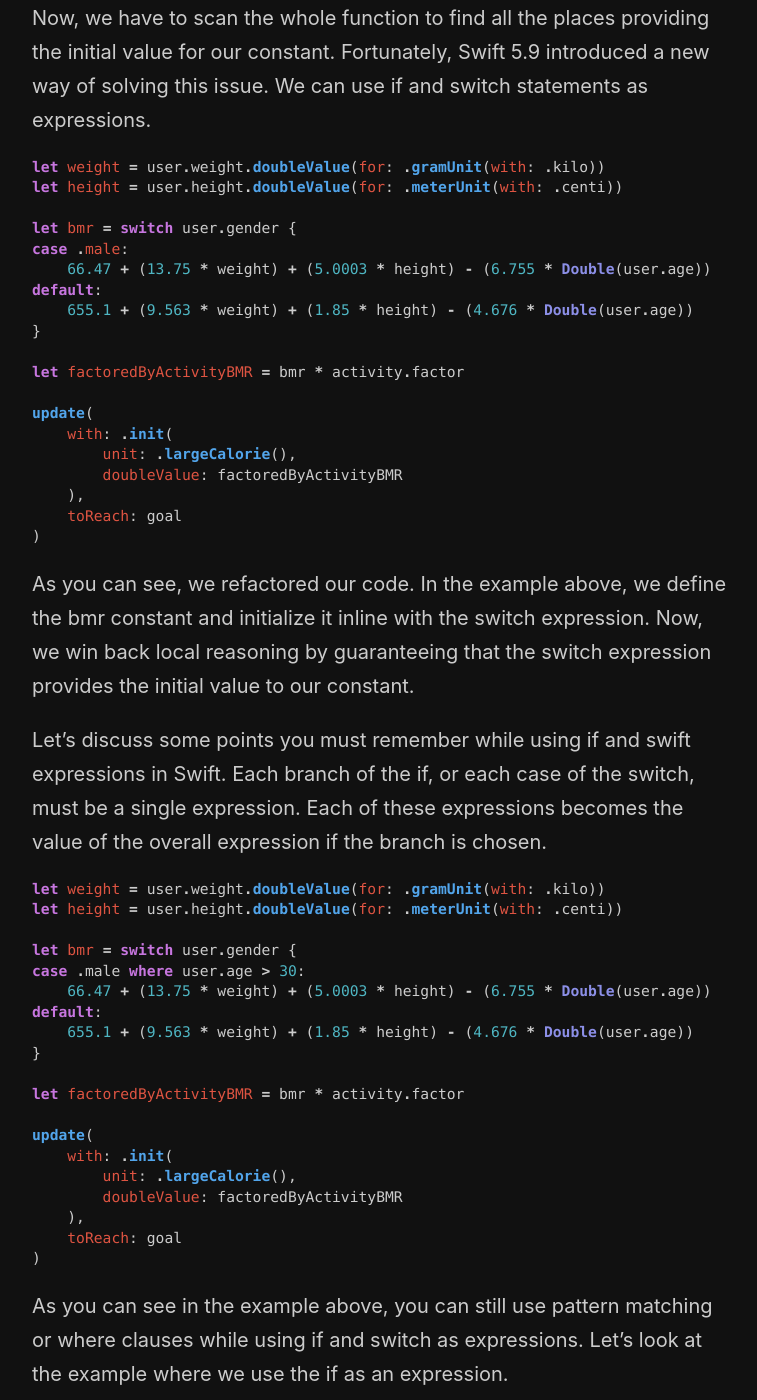
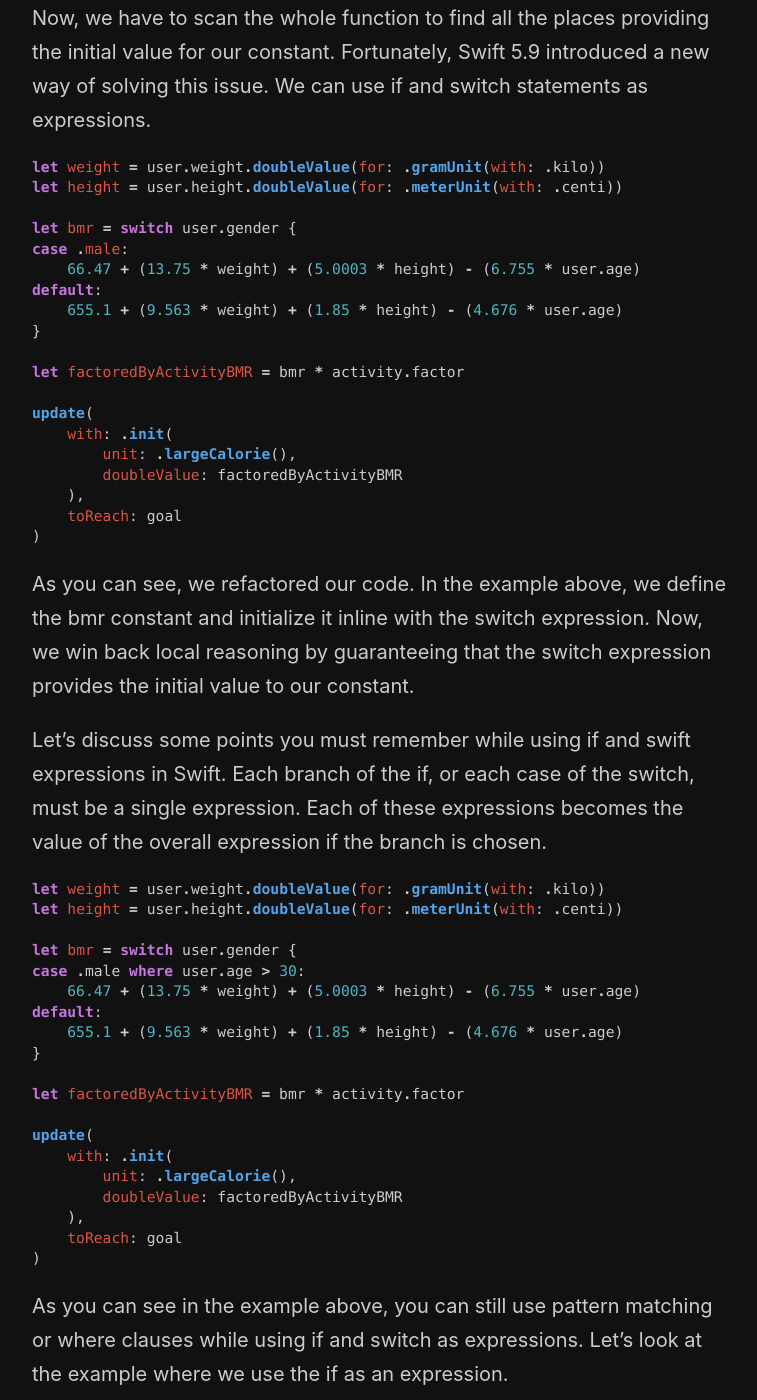
Before and after one commit to mecid/mecid.github.io, a Jekyll site: the page built from _posts/2024-05-28-if-and-switch-expressions-in-swift.md, in a window 1280 px wide and 1400 px high, scrolled down 1316 px. Shown: the whole window, without its empty margins (258-1015 px from the left). Built offline with Jekyll 4.4.1, drawn with Linux system fonts in a browser that asks for light colours.

Commit message:
switch expression code examples improved

```diff
--- a/_posts/2024-05-28-if-and-switch-expressions-in-swift.md
+++ b/_posts/2024-05-28-if-and-switch-expressions-in-swift.md
@@ -15,9 +15,9 @@ let bmr: Double
 
 switch user.gender {
 case .male:
-    bmr = 66.47 + (13.75 * weight) + (5.0003 * height) - (6.755 * Double(user.age))
+    bmr = 66.47 + (13.75 * weight) + (5.0003 * height) - (6.755 * user.age)
 default:
-    bmr = 655.1 + (9.563 * weight) + (1.85 * height) - (4.676 * Double(user.age))
+    bmr = 655.1 + (9.563 * weight) + (1.85 * height) - (4.676 * user.age)
 }
 
 let factoredByActivityBMR = bmr * activity.factor
@@ -43,9 +43,9 @@ let height = user.height.doubleValue(for: .meterUnit(with: .centi))
 
 let bmr = switch user.gender {
 case .male:
-    66.47 + (13.75 * weight) + (5.0003 * height) - (6.755 * Double(user.age))
+    66.47 + (13.75 * weight) + (5.0003 * height) - (6.755 * user.age)
 default:
-    655.1 + (9.563 * weight) + (1.85 * height) - (4.676 * Double(user.age))
+    655.1 + (9.563 * weight) + (1.85 * height) - (4.676 * user.age)
 }
 
 let factoredByActivityBMR = bmr * activity.factor
@@ -69,9 +69,9 @@ let height = user.height.doubleValue(for: .meterUnit(with: .centi))
 
 let bmr = switch user.gender {
 case .male where user.age > 30:
-    66.47 + (13.75 * weight) + (5.0003 * height) - (6.755 * Double(user.age))
+    66.47 + (13.75 * weight) + (5.0003 * height) - (6.755 * user.age)
 default:
-    655.1 + (9.563 * weight) + (1.85 * height) - (4.676 * Double(user.age))
+    655.1 + (9.563 * weight) + (1.85 * height) - (4.676 * user.age)
 }
 
 let factoredByActivityBMR = bmr * activity.factor
```
